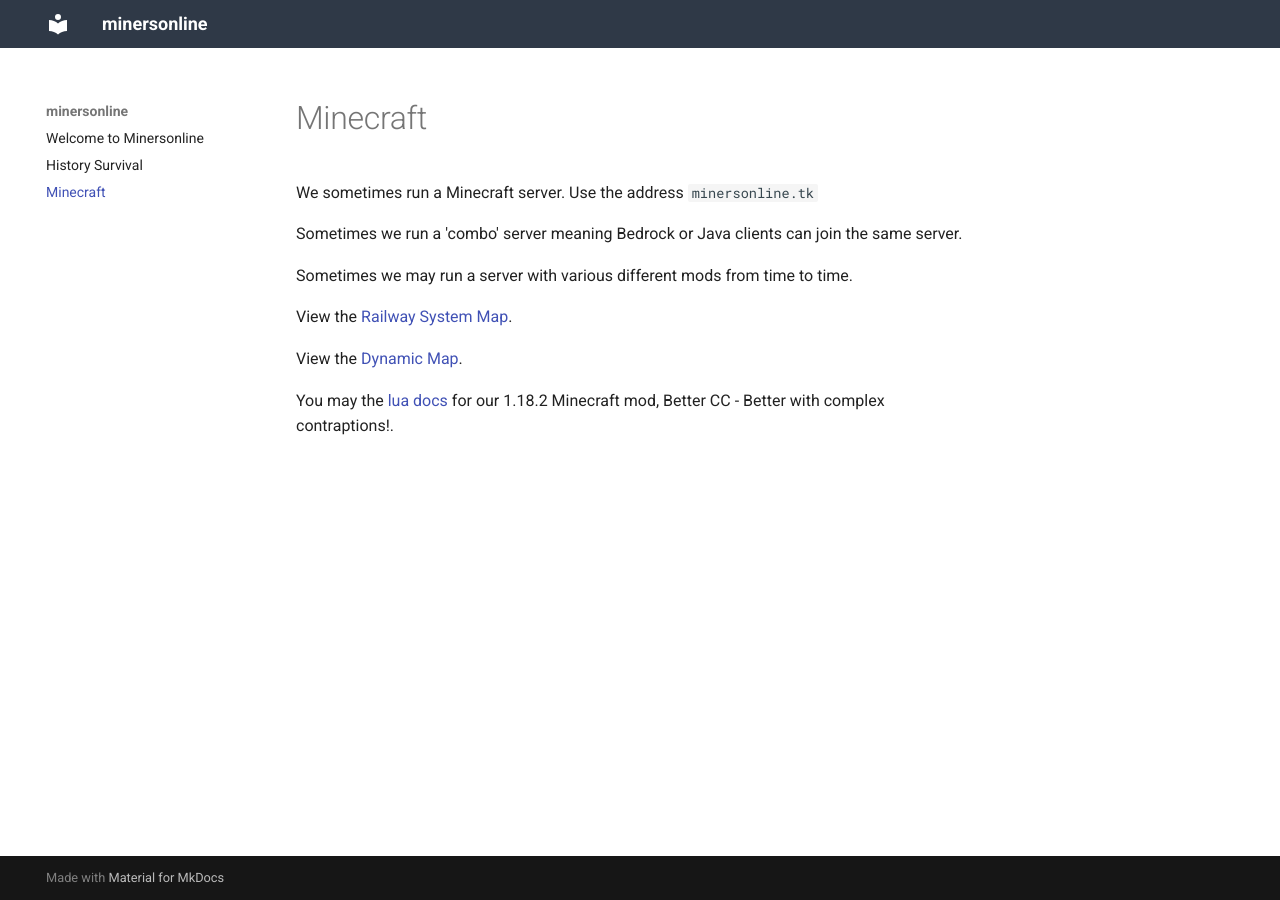
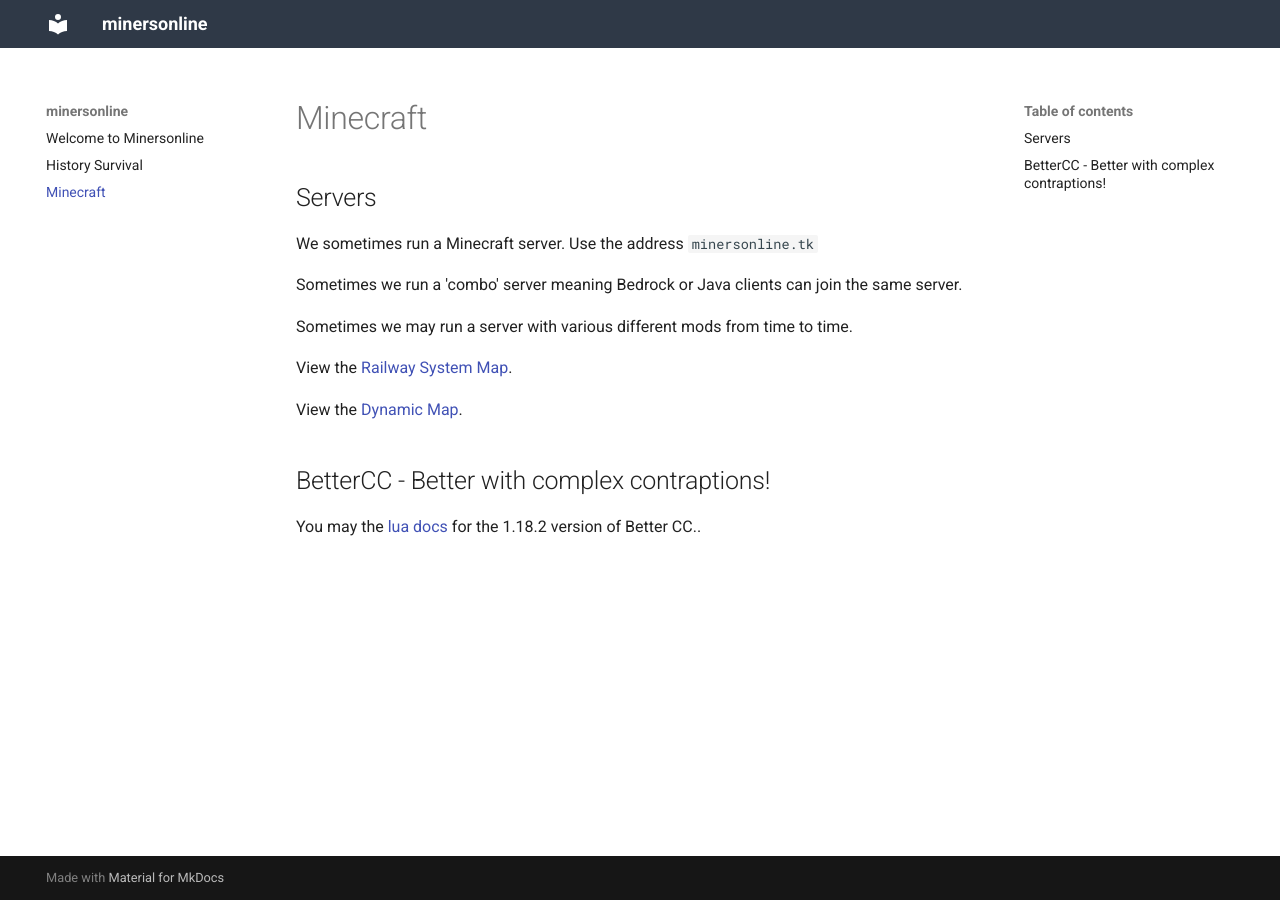
Before and after one commit to ajh123-development/website, an MkDocs documentation site: the page built from docs/Minecraft.md, in a window 1280 px wide. Built offline with MkDocs 1.6.1 and Material for MkDocs 9.7.7, drawn with Linux system fonts in a browser that asks for light colours.

Commit message:
Fix bug add header

````diff
--- a/docs/Minecraft.md
+++ b/docs/Minecraft.md
@@ -1,4 +1,6 @@
 # Minecraft
+
+## Servers
 
 We sometimes run a Minecraft server. Use the address ```minersonline.tk```
 
@@ -10,4 +12,6 @@
 
 View the [Dynamic Map](https://minersonline.tk/map).
 
-You may the [lua docs](/better_cc/1.18/docs/lua/) for our 1.18.2 Minecraft mod, Better CC - Better with complex contraptions!.
+## BetterCC - Better with complex contraptions!
+
+You may the [lua docs](/better_cc/1.18/docs/lua/) for the 1.18.2 version of Better CC..
````
Also changed, not shown: docs/index.md (+1 -0 lines), 1 other file.
